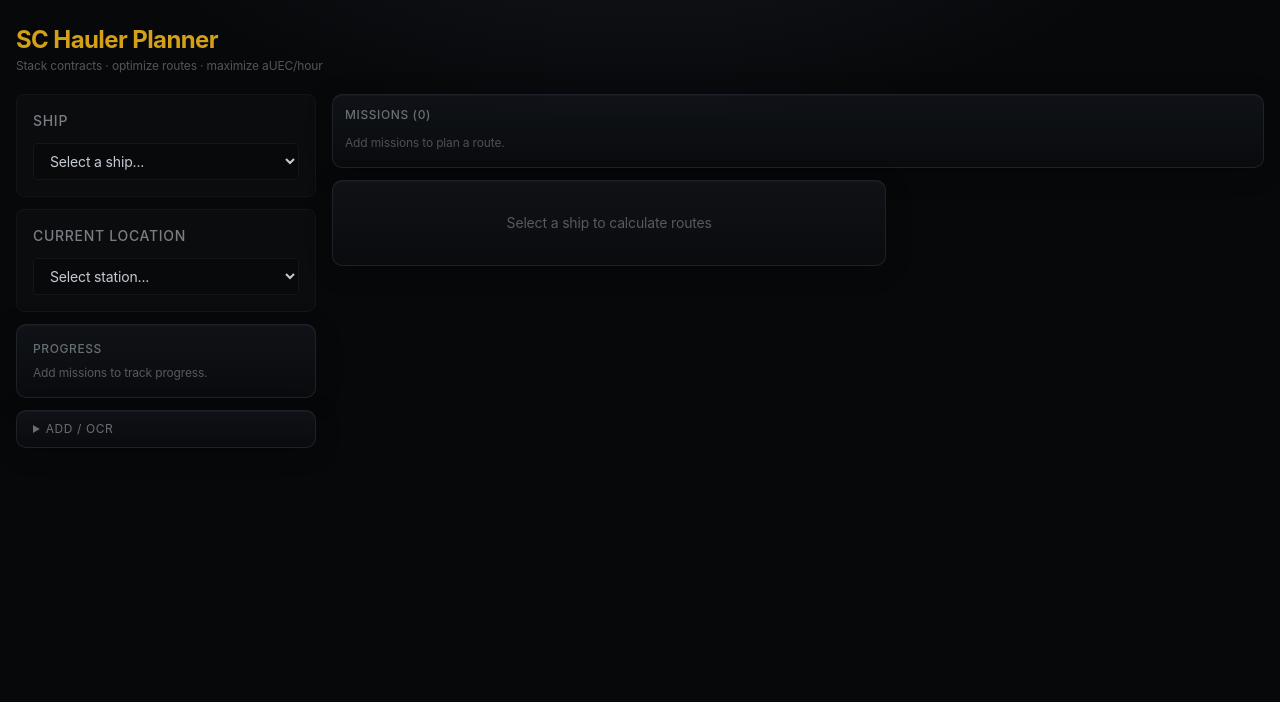
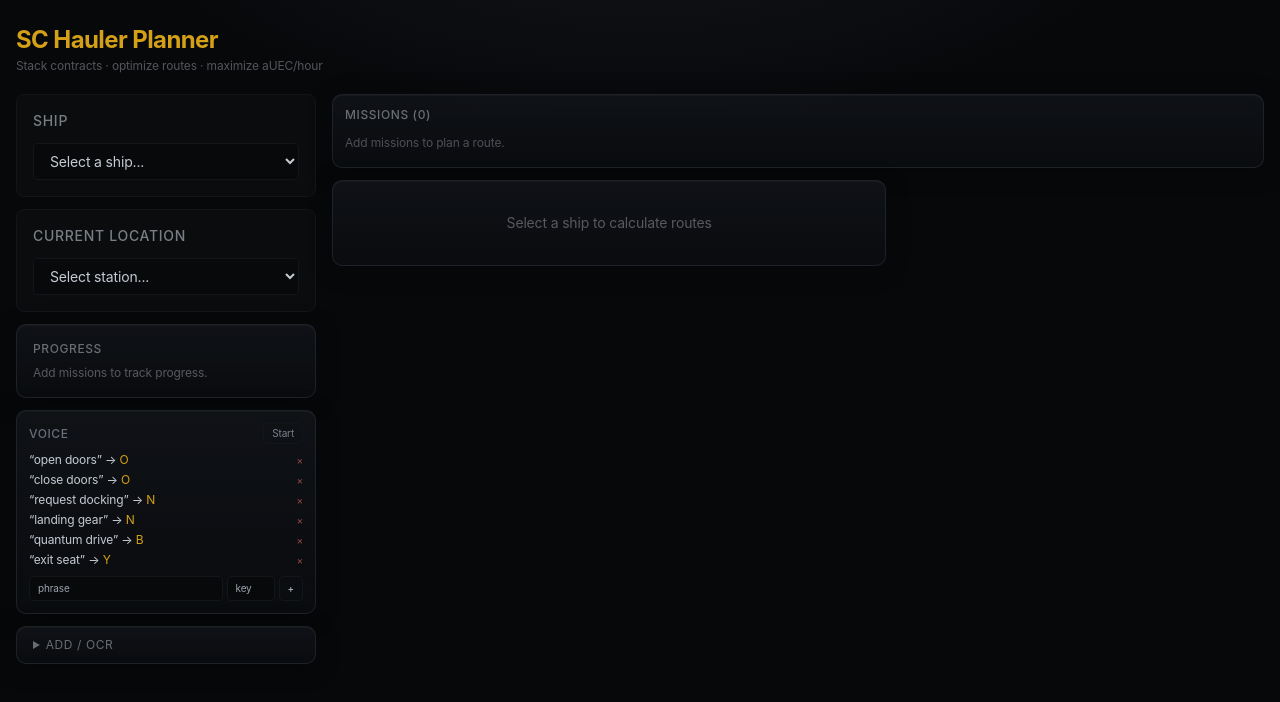
Before and after one commit to DrWhite1/sc-hauler-planner, a Next.js app: page / in a window 1280 px wide. Shown: the top 702 px of the page. Built offline with nearby package versions, Linux system fonts and the light colour scheme.

Commit message:
Add VoicePanel to the sidebar

```diff
--- a/app/page.tsx
+++ b/app/page.tsx
@@ -10,6 +10,7 @@ import { RouteView } from "@/components/RouteView";
 import { RouteMap } from "@/components/RouteMap";
 import { PackingView } from "@/components/PackingView";
 import { CargoGrid } from "@/components/CargoGrid";
+import { VoicePanel } from "@/components/VoicePanel";
 import { useHaulerStore, type Mission } from "@/lib/store";
 import { planRoute } from "@/lib/optimizer";
 
@@ -75,6 +76,7 @@ export default function Home() {
           <ShipSelector />
           <LocationSelector />
           <MissionProgress />
+          <VoicePanel />
           <details className="panel">
             <summary className="px-4 py-2.5 text-xs uppercase tracking-wider text-accent/50 cursor-pointer">
               Add / OCR
@@ -144,7 +146,6 @@ export default function Home() {
             </div>
           )}
 
-          {/* Route next to Packing + Grid */}
           <div className="grid gap-3 lg:grid-cols-5">
             <div className="lg:col-span-3 space-y-3">
               <RouteView />
```
